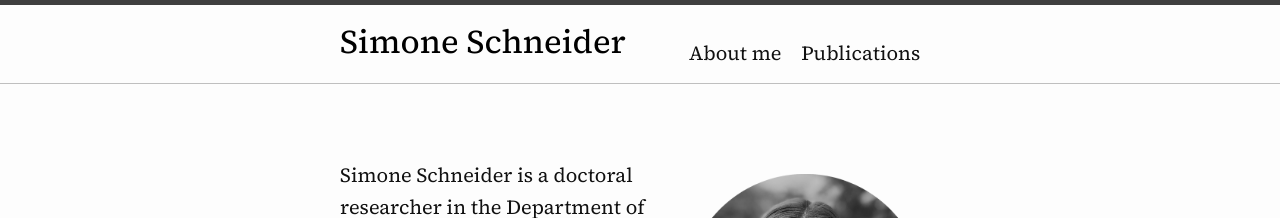
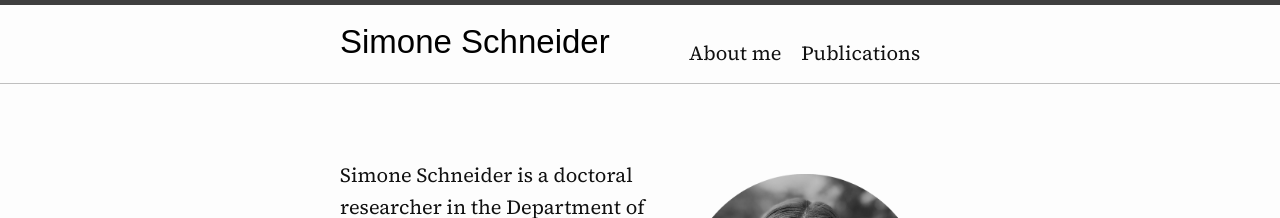
Before and after one commit to simone-schneider/simone-schneider.github.io, a Jekyll site: the page built from index.md, in a window 1280 px wide. Shown: the top 218 px of the page. Built offline with Jekyll 4.4.1, drawn with Linux system fonts in a browser that asks for light colours.

Commit message:
Update _layout.scss

```diff
--- a/_sass/academic/_layout.scss
+++ b/_sass/academic/_layout.scss
@@ -129,7 +129,7 @@
 
 .site-title {
   display: inline-block;
-  // font-family: sans-serif;
+  font-family: sans-serif;
   font-size: 33px;
   font-weight: 450;
   line-height: 73px;
```
